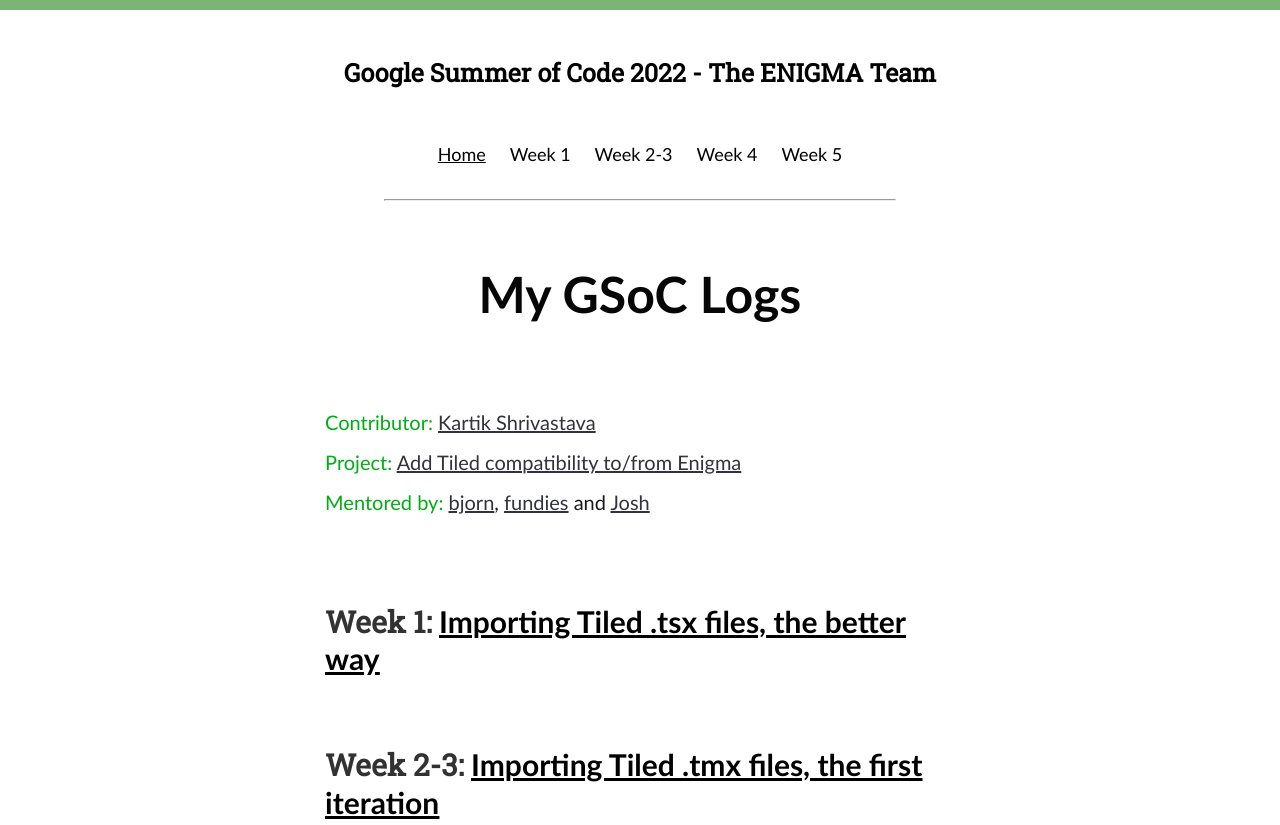
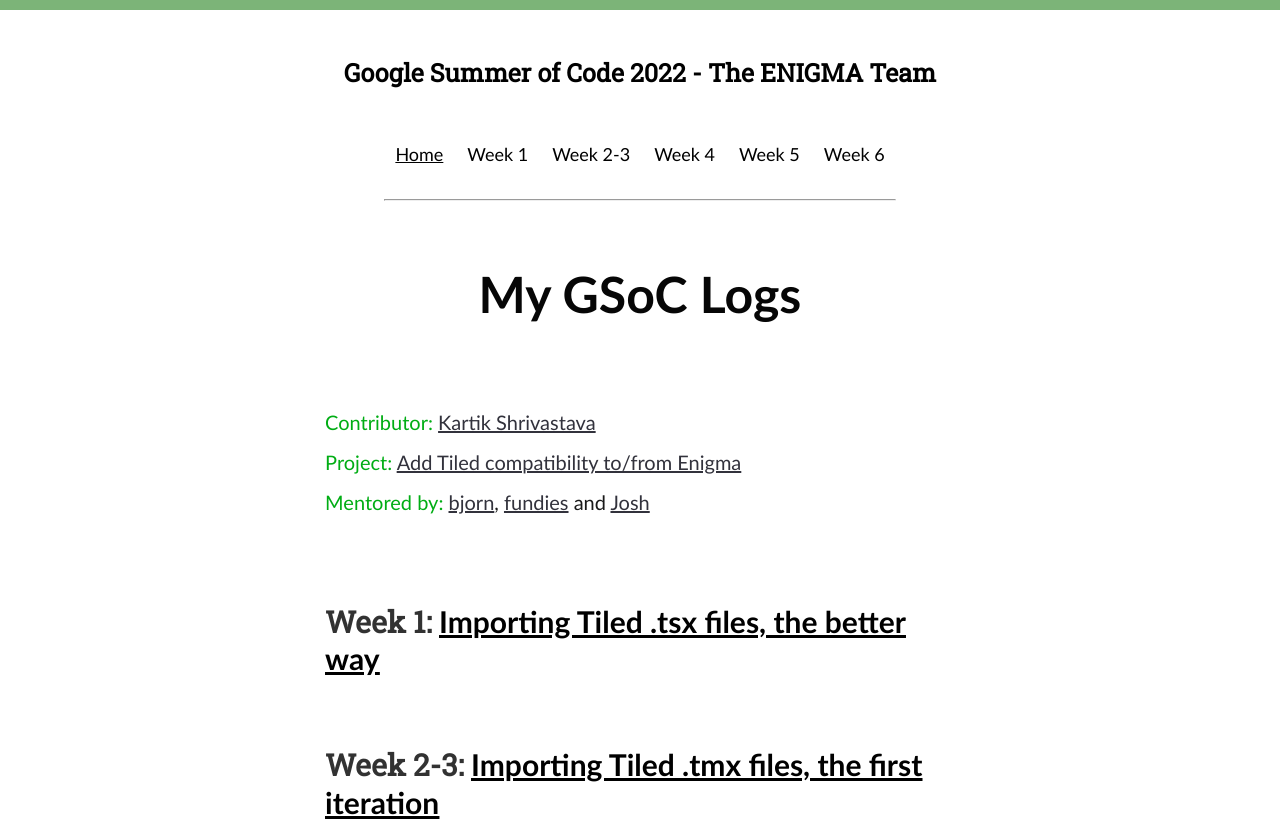
Before and after one commit to KartikShrivastava/KartikShrivastava.github.io, a plain HTML site: page index.html in a window 1280 px wide. Shown: the top 825 px of the page. Drawn offline with Linux system fonts and the light colour scheme.

Commit message:
Add forgotten week 6 logs link in home page header

```diff
--- a/index.html
+++ b/index.html
@@ -26,6 +26,7 @@
             <a href="week2-week3.html" style="color: rgb(0, 0, 0);">Week 2-3</a>
             <a href="week4.html" style="color: rgb(0, 0, 0);">Week 4</a>
             <a href="week5.html" style="color: rgb(0, 0, 0);">Week 5</a>
+            <a href="week6.html" style="color: rgb(0, 0, 0);">Week 6</a>
         </nav>
 
         <hr class="solid">
```
